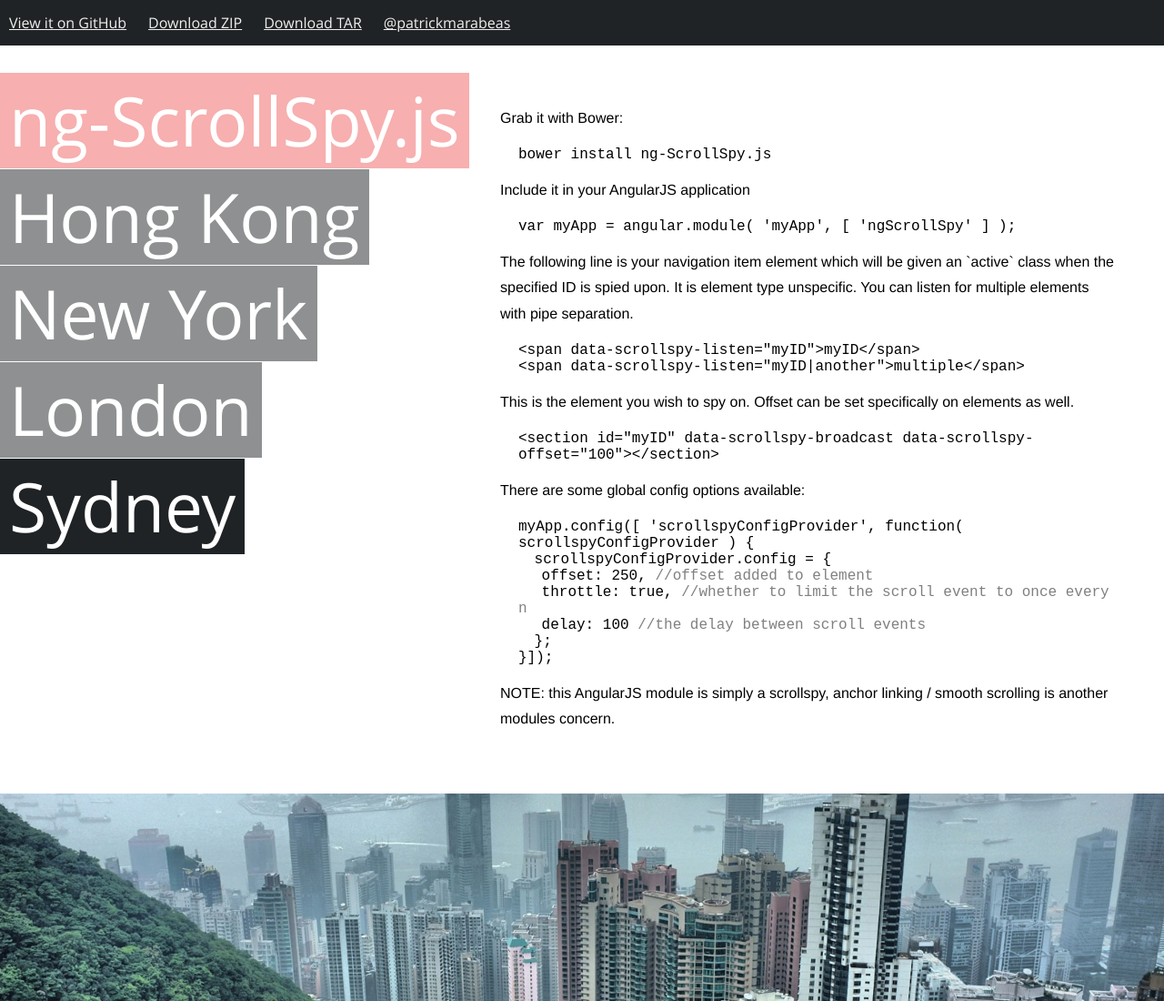
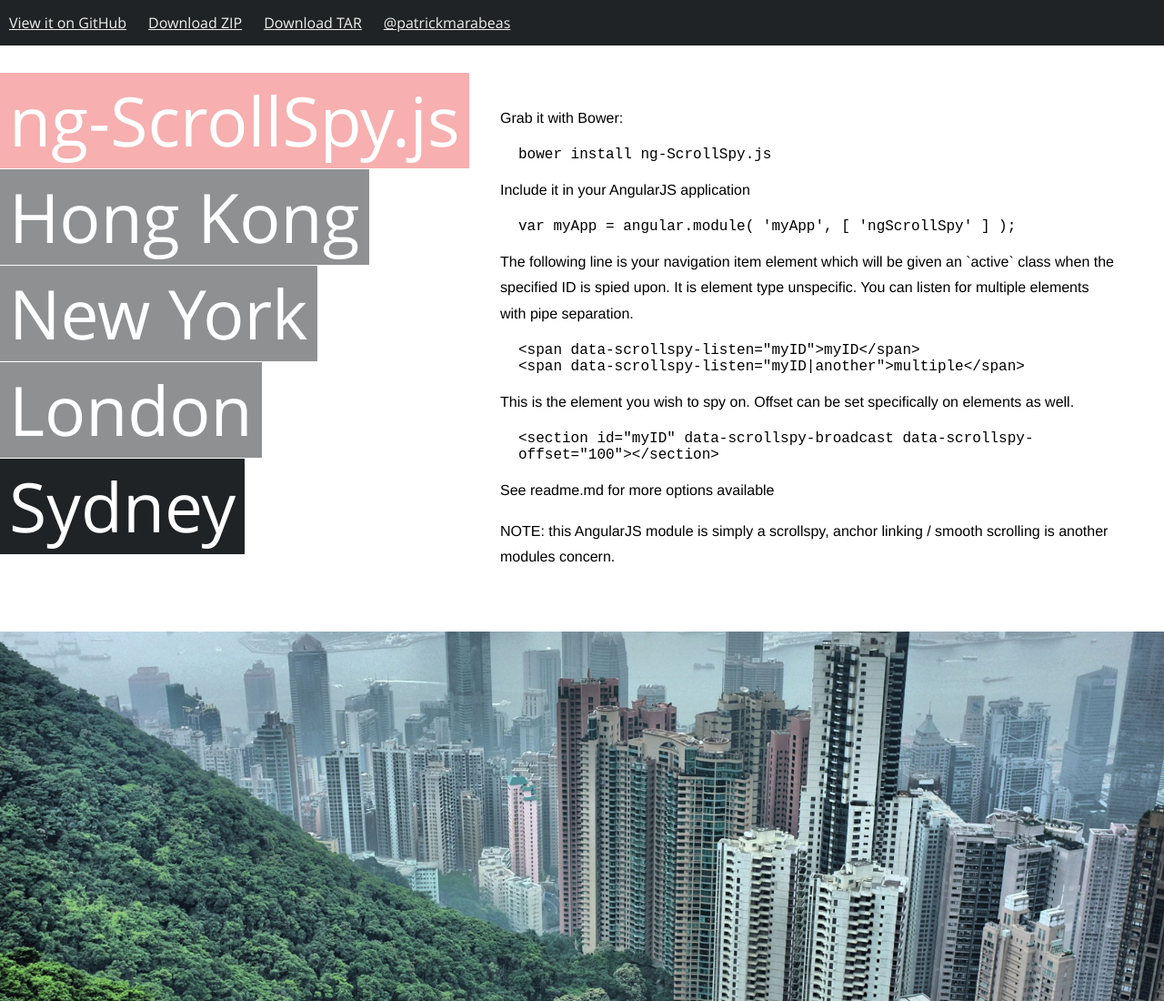
Before and after one commit to patrickmarabeas/ng-ScrollSpy.js, a website: page index.html in a window 1280 px wide. Shown: the top 1100 px of the page at 91% size. Drawn offline with Linux system fonts and the light colour scheme.

Commit message:
Remove code and point to readme file instead

```diff
--- a/index.html
+++ b/index.html
@@ -49,15 +49,7 @@
 
     <code>&lt;section id="myID" data-scrollspy-broadcast data-scrollspy-offset="100"&gt;&lt;/section&gt;</code>
 
-    <p>There are some global config options available:</p>
-
-    <code>myApp.config([ 'scrollspyConfigProvider', function( scrollspyConfigProvider ) {</br>
-      &ensp; scrollspyConfigProvider.config = {</br>
-      &ensp;&ensp; offset: 250, <span class="comment">//offset added to element</span></br>
-      &ensp;&ensp; throttle: true, <span class="comment">//whether to limit the scroll event to once every n</span></br>
-      &ensp;&ensp; delay: 100 <span class="comment">//the delay between scroll events</span></br>
-      &ensp; };</br>
-      }]);</code>
+    <p>See readme.md for more options available</p>
 
     <p>NOTE: this AngularJS module is simply a scrollspy, anchor linking / smooth scrolling is another modules concern.</p>
 
```
